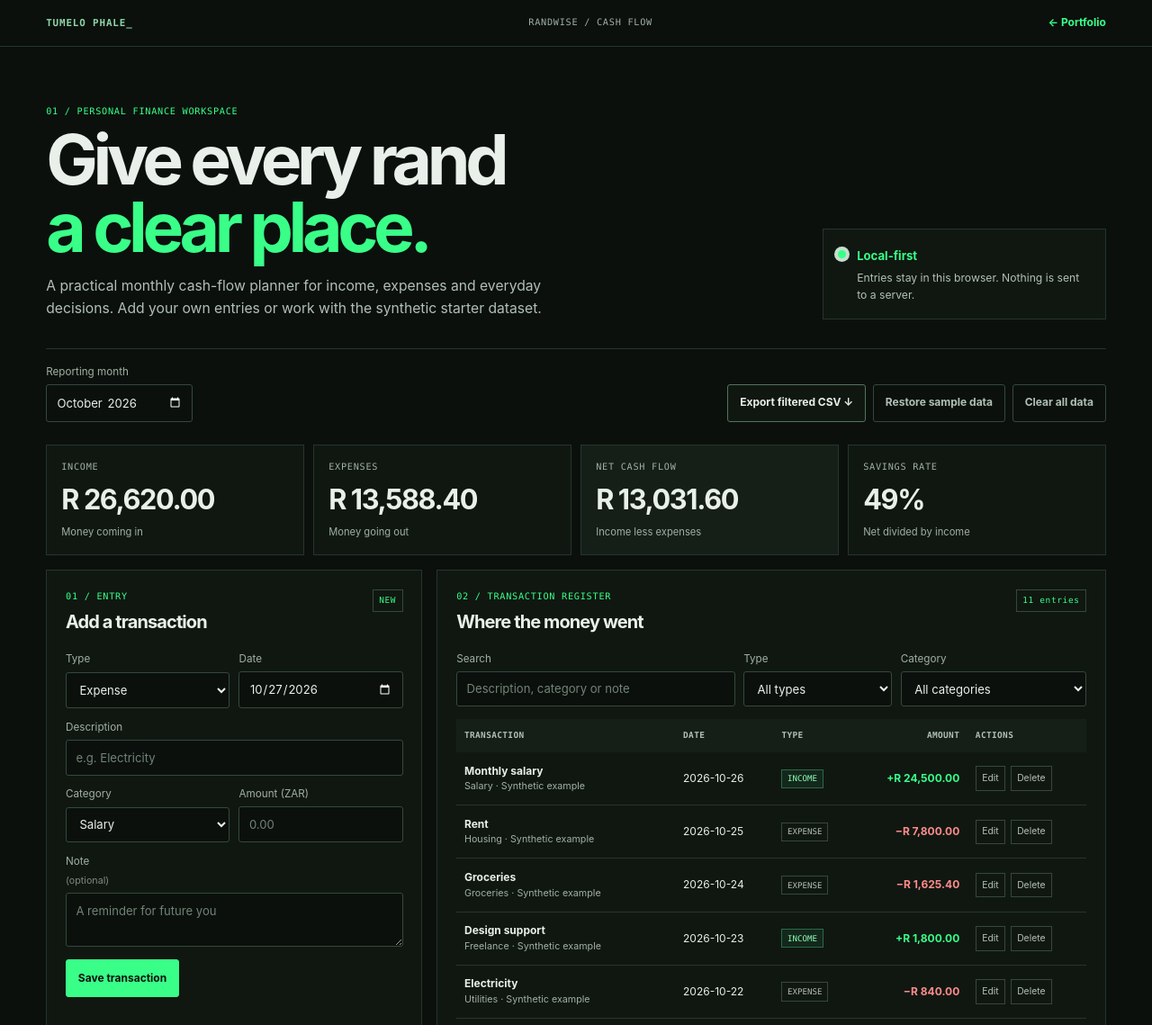
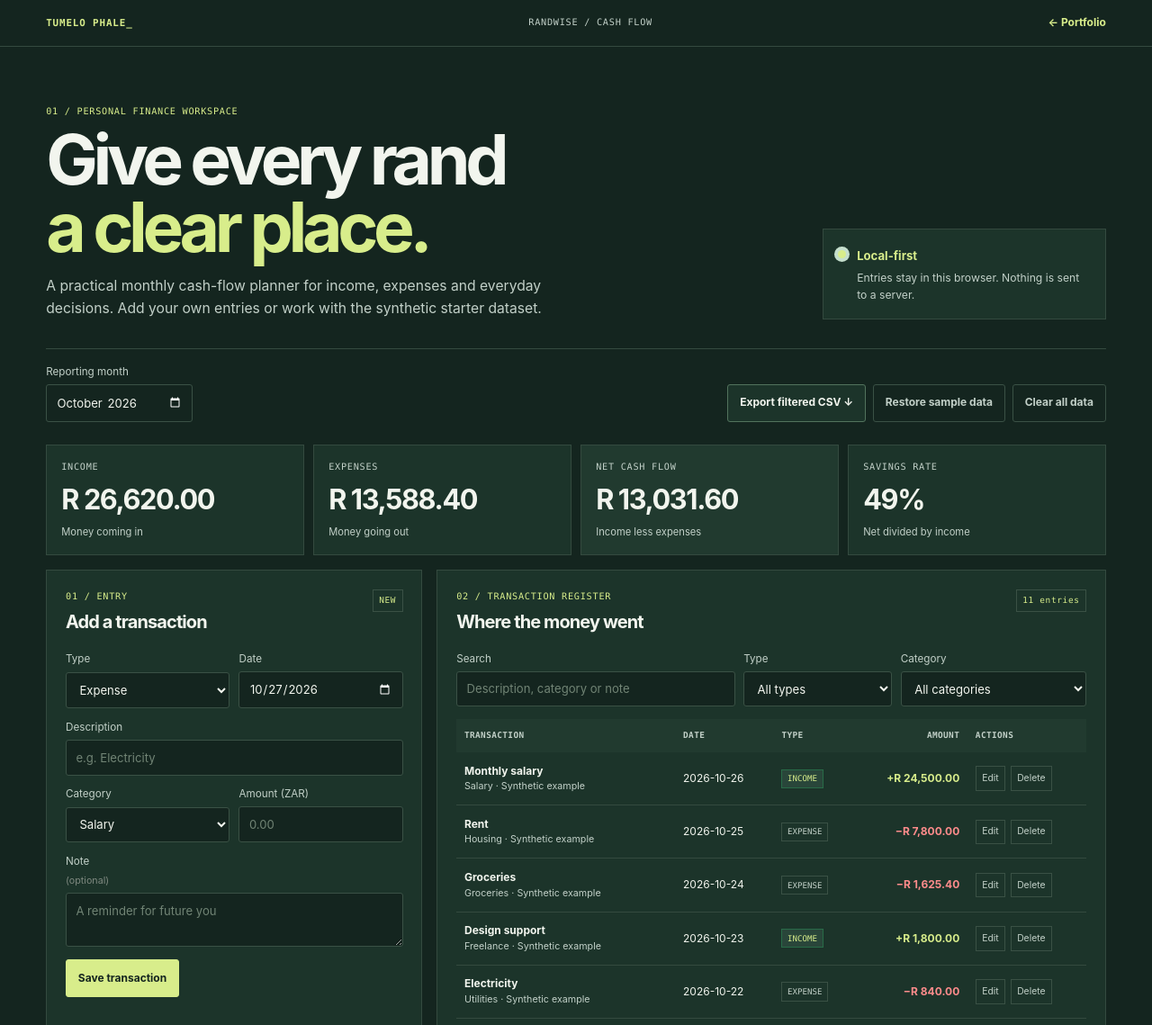
Before and after one commit to tumelodev-arch/Randwise, a website: page index.html in a window 1280 px wide. Shown: the top 1139 px of the page at 90% size. Drawn offline with Linux system fonts and the light colour scheme.

Commit message:
Align app palette with shared portfolio theme

```diff
--- a/styles.css
+++ b/styles.css
@@ -1,25 +1,25 @@
 :root {
   color-scheme: dark;
-  --paper: #0b100d;
-  --surface: #101711;
-  --surface-2: #151f18;
-  --ink: #e8f0e9;
-  --text: #e8f0e9;
-  --muted: #a0b0a3;
-  --line: #26362a;
-  --dark: #101711;
-  --green: #39ff88;
-  --green-light: #14271b;
-  --mint: #14271b;
+  --paper: #14251f;
+  --surface: #1c342a;
+  --surface-2: #213a2f;
+  --ink: #f2f5ee;
+  --text: #f2f5ee;
+  --muted: #c2d0c8;
+  --line: #344a3f;
+  --dark: #1c342a;
+  --green: #d8ed8b;
+  --green-light: #29463a;
+  --mint: #29463a;
   --coral: #ff8c8c;
-  --accent: #39ff88;
-  --blue: #39ff88;
-  --blue-light: #14271b;
+  --accent: #d8ed8b;
+  --blue: #d8ed8b;
+  --blue-light: #29463a;
   --red-light: #25191a;
-  --amber: #39ff88;
-  --berry: #39ff88;
-  --berry-light: #14271b;
-  --gold: #39ff88;
+  --amber: #d8ed8b;
+  --berry: #d8ed8b;
+  --berry-light: #29463a;
+  --gold: #d8ed8b;
   --mono: "Cascadia Code", Consolas, monospace;
   font-family: Inter,"Segoe UI",Arial,sans-serif;
 }
@@ -74,7 +74,7 @@ button {
   padding: .9rem max(4vw,1rem);
   border-bottom: 1px solid #33483c;
   background: var(--dark);
-  color: #f8f6ef;
+  color: #f2f5ee;
   font-size: .75rem
 }
 
@@ -85,7 +85,7 @@ button {
 }
 
 .brand span {
-  color: #8fd4a6
+  color: #d8ed8b
 }
 
 .topbar-label,.eyebrow,.metric-label,.status-chip,.count-chip,.panel-foot,.app-footer {
@@ -95,7 +95,7 @@ button {
 }
 
 .topbar-label {
-  color: #a8b8aa
+  color: #c2d0c8
 }
 
 .shell {
@@ -108,7 +108,7 @@ button {
   gap: 1.5rem;
   align-items: end;
   padding: clamp(2.3rem,5vw,4.3rem) 0 2rem;
-  border-bottom: 1px solid #d4dbd0
+  border-bottom: 1px solid #344a3f
 }
 
 .eyebrow {
@@ -533,7 +533,7 @@ button {
   gap: .6rem;
   margin-top: 1.5rem;
   padding: 1rem 0 1.5rem;
-  border-top: 1px solid #d4dbd0;
+  border-top: 1px solid #344a3f;
   color: #727d73;
   font-size: .59rem
 }
@@ -636,41 +636,41 @@ button:focus-visible,a:focus-visible,input:focus-visible,select:focus-visible,te
 
 
 .skip-link {
-  background: #39ff88;
-  color: #0b100d;
+  background: #d8ed8b;
+  color: #14251f;
 }
 
 /* Shared portfolio theme: charcoal, warm text and neon terminal green. */
 html, body {
   min-height: 100%;
-  background: #0b100d;
-  color: #e8f0e9;
+  background: #14251f;
+  color: #f2f5ee;
 }
 
 body {
-  background: #0b100d;
-  color: #e8f0e9;
+  background: #14251f;
+  color: #f2f5ee;
 }
 
 a {
-  color: #e8f0e9;
+  color: #f2f5ee;
   text-underline-offset: .22em;
 }
 
 a:hover {
-  color: #39ff88;
+  color: #d8ed8b;
 }
 
 .topbar {
   gap: 1.25rem;
   padding: 1rem max(4vw, 1rem);
-  border-bottom: 1px solid #26362a;
-  background: #0b100d;
-  color: #e8f0e9;
+  border-bottom: 1px solid #344a3f;
+  background: #14251f;
+  color: #f2f5ee;
 }
 
 .topbar .brand {
-  color: #e8f0e9;
+  color: #f2f5ee;
   letter-spacing: .08em;
 }
 
@@ -681,15 +681,15 @@ a:hover {
 }
 
 .brand-mark {
-  color: #39ff88;
+  color: #d8ed8b;
 }
 
 .topbar-label {
-  color: #a0b0a3;
+  color: #c2d0c8;
 }
 
 .topbar > a:last-child {
-  color: #39ff88;
+  color: #d8ed8b;
   font-weight: 700;
   text-decoration: none;
   white-space: nowrap;
@@ -701,68 +701,68 @@ a:hover {
 }
 
 .eyebrow, .metric-label, .status-chip, .count-chip {
-  color: #39ff88;
+  color: #d8ed8b;
 }
 
 .hero {
-  border-color: #26362a;
+  border-color: #344a3f;
 }
 
 .hero h1, .hero h2, h1, h2, h3, h4 {
-  color: #e8f0e9;
+  color: #f2f5ee;
 }
 
 .hero h1 span {
-  color: #39ff88;
+  color: #d8ed8b;
 }
 
 .lede, .toolbar-copy {
-  color: #b1c0b5;
+  color: #c2d0c8;
 }
 
 .privacy-note {
-  border: 1px solid #26362a !important;
-  background: #101711 !important;
-  color: #e8f0e9;
+  border: 1px solid #344a3f !important;
+  background: #1c342a !important;
+  color: #f2f5ee;
 }
 
 .privacy-note strong {
-  color: #39ff88;
+  color: #d8ed8b;
 }
 
 .privacy-note p {
-  color: #b1c0b5 !important;
+  color: #c2d0c8 !important;
 }
 
 .toolbar {
-  border-color: #26362a;
+  border-color: #344a3f;
 }
 
 .panel, .metrics article, .decision-card, .filter-panel {
-  border-color: #26362a;
-  background: #101711;
-  color: #e8f0e9;
+  border-color: #344a3f;
+  background: #1c342a;
+  color: #f2f5ee;
 }
 
 .metrics .metric-highlight {
-  border-color: #26362a;
-  background: #151f18;
-  color: #e8f0e9;
+  border-color: #344a3f;
+  background: #213a2f;
+  color: #f2f5ee;
 }
 
 .metrics small, .metric-label, .panel-foot {
-  color: #a0b0a3;
+  color: #c2d0c8;
 }
 
 .metric-highlight .metric-label, .metric-highlight small {
-  color: #a0b0a3;
+  color: #c2d0c8;
 }
 
 .toolbar input, .editor-panel input, .editor-panel select, .editor-panel textarea,
 .filters input, .filters select, input, select, textarea {
-  border-color: #34493a;
-  background: #0b100d;
-  color: #e8f0e9;
+  border-color: #3a5145;
+  background: #14251f;
+  color: #f2f5ee;
 }
 
 input::placeholder, textarea::placeholder {
@@ -775,75 +775,75 @@ input::placeholder, textarea::placeholder {
 }
 
 .button-primary, .button:not(.button-secondary):not(.button-quiet) {
-  border-color: #39ff88;
-  background: #39ff88;
-  color: #0b100d;
+  border-color: #d8ed8b;
+  background: #d8ed8b;
+  color: #14251f;
 }
 
 .button-primary:hover, .button:not(.button-secondary):not(.button-quiet):hover {
   border-color: #a1ffc5;
   background: #a1ffc5;
-  color: #0b100d;
+  color: #14251f;
 }
 
 .button-secondary {
   border-color: #52735d;
-  background: #101711;
-  color: #e8f0e9;
+  background: #1c342a;
+  color: #f2f5ee;
 }
 
 .button-secondary:hover {
-  border-color: #39ff88;
-  background: #151f18;
-  color: #39ff88;
+  border-color: #d8ed8b;
+  background: #213a2f;
+  color: #d8ed8b;
 }
 
 .button-quiet {
-  border-color: #34493a;
+  border-color: #3a5145;
   background: transparent;
-  color: #b1c0b5;
+  color: #c2d0c8;
 }
 
 .button-quiet:hover {
-  border-color: #39ff88;
-  background: #151f18;
-  color: #e8f0e9;
+  border-color: #d8ed8b;
+  background: #213a2f;
+  color: #f2f5ee;
 }
 
 .status-chip, .count-chip {
-  border-color: #34493a;
+  border-color: #3a5145;
 }
 
 .table-wrap {
-  border-color: #26362a;
+  border-color: #344a3f;
 }
 
 .table-wrap th {
-  background: #151f18;
-  color: #b1c0b5;
+  background: #213a2f;
+  color: #c2d0c8;
 }
 
 .table-wrap td {
-  border-color: #26362a;
+  border-color: #344a3f;
 }
 
 .transaction-category, .transaction-date, .decision-meta {
-  color: #a0b0a3;
+  color: #c2d0c8;
 }
 
 .type-chip {
-  border-color: #34493a;
-  color: #b1c0b5;
+  border-color: #3a5145;
+  color: #c2d0c8;
 }
 
 .type-chip.income {
   border-color: #286b48;
-  background: #14271b;
-  color: #8cffb8;
+  background: #29463a;
+  color: #d8ed8b;
 }
 
 .money-income {
-  color: #39ff88;
+  color: #d8ed8b;
 }
 
 .money-expense {
@@ -851,44 +851,44 @@ input::placeholder, textarea::placeholder {
 }
 
 .row-actions button, .decision-actions button {
-  border-color: #34493a;
-  background: #101711;
-  color: #b1c0b5;
+  border-color: #3a5145;
+  background: #1c342a;
+  color: #c2d0c8;
 }
 
 .row-actions button:hover, .decision-actions button:hover {
-  border-color: #39ff88;
-  background: #151f18;
-  color: #39ff88;
+  border-color: #d8ed8b;
+  background: #213a2f;
+  color: #d8ed8b;
 }
 
 .bar-track {
-  background: #26362a;
+  background: #344a3f;
 }
 
 .bar-fill {
-  background: #39ff88;
+  background: #d8ed8b;
 }
 
 .app-footer {
-  border-color: #26362a;
-  color: #a0b0a3;
+  border-color: #344a3f;
+  color: #c2d0c8;
 }
 
 .app-footer a {
-  color: #39ff88;
+  color: #d8ed8b;
 }
 
 .form-message {
-  color: #8cffb8;
+  color: #d8ed8b;
 }
 
 .empty-state {
-  color: #b1c0b5;
+  color: #c2d0c8;
 }
 
 button:focus-visible, a:focus-visible, input:focus-visible, select:focus-visible, textarea:focus-visible {
-  outline: 2px solid #39ff88;
+  outline: 2px solid #d8ed8b;
   outline-offset: 3px;
 }
 
@@ -915,48 +915,48 @@ button:focus-visible, a:focus-visible, input:focus-visible, select:focus-visible
 
 /* Decision Archive-specific surfaces */
 .decision-card {
-  background: #101711;
+  background: #1c342a;
 }
 
 .decision-context {
-  color: #b1c0b5;
+  color: #c2d0c8;
 }
 
 .decision-chosen {
-  border-left-color: #39ff88;
-  background: #151f18;
-  color: #e8f0e9;
+  border-left-color: #d8ed8b;
+  background: #213a2f;
+  color: #f2f5ee;
 }
 
 .decision-chosen strong {
-  color: #39ff88;
+  color: #d8ed8b;
 }
 
 .decision-extras section {
-  background: #151f18;
+  background: #213a2f;
 }
 
 .decision-extras h4 {
-  color: #a0b0a3;
+  color: #c2d0c8;
 }
 
 .decision-extras p {
-  color: #e8f0e9;
+  color: #f2f5ee;
 }
 
 .tag {
-  background: #151f18;
-  color: #b1c0b5;
+  background: #213a2f;
+  color: #c2d0c8;
 }
 
 .status-badge, .decision-actions {
-  border-color: #34493a;
+  border-color: #3a5145;
 }
 
 .status-badge.accepted {
   border-color: #286b48;
-  background: #14271b;
-  color: #8cffb8;
+  background: #29463a;
+  color: #d8ed8b;
 }
 
 .status-badge.proposed {
@@ -966,9 +966,9 @@ button:focus-visible, a:focus-visible, input:focus-visible, select:focus-visible
 }
 
 .method-note {
-  border-color: #26362a;
-  background: #101711;
-  color: #e8f0e9;
+  border-color: #344a3f;
+  background: #1c342a;
+  color: #f2f5ee;
 }
 
 @media (prefers-reduced-motion: reduce) {
@@ -978,3 +978,8 @@ button:focus-visible, a:focus-visible, input:focus-visible, select:focus-visible
     animation: none !important;
   }
 }
+
+
+/* Shared portfolio identity: forest surfaces, soft lime focus, legible text. */
+:root { --paper: #14251f; --surface: #1c342a; --surface-2: #213a2f; --ink: #f2f5ee; --text: #f2f5ee; --muted: #c2d0c8; --line: #344a3f; --dark: #1c342a; --green: #d8ed8b; --accent: #d8ed8b; --blue: #d8ed8b; --berry: #d8ed8b; }
+a:focus-visible, button:focus-visible, input:focus-visible, select:focus-visible, textarea:focus-visible { outline: 3px solid #d8ed8b; outline-offset: 3px; }
```
